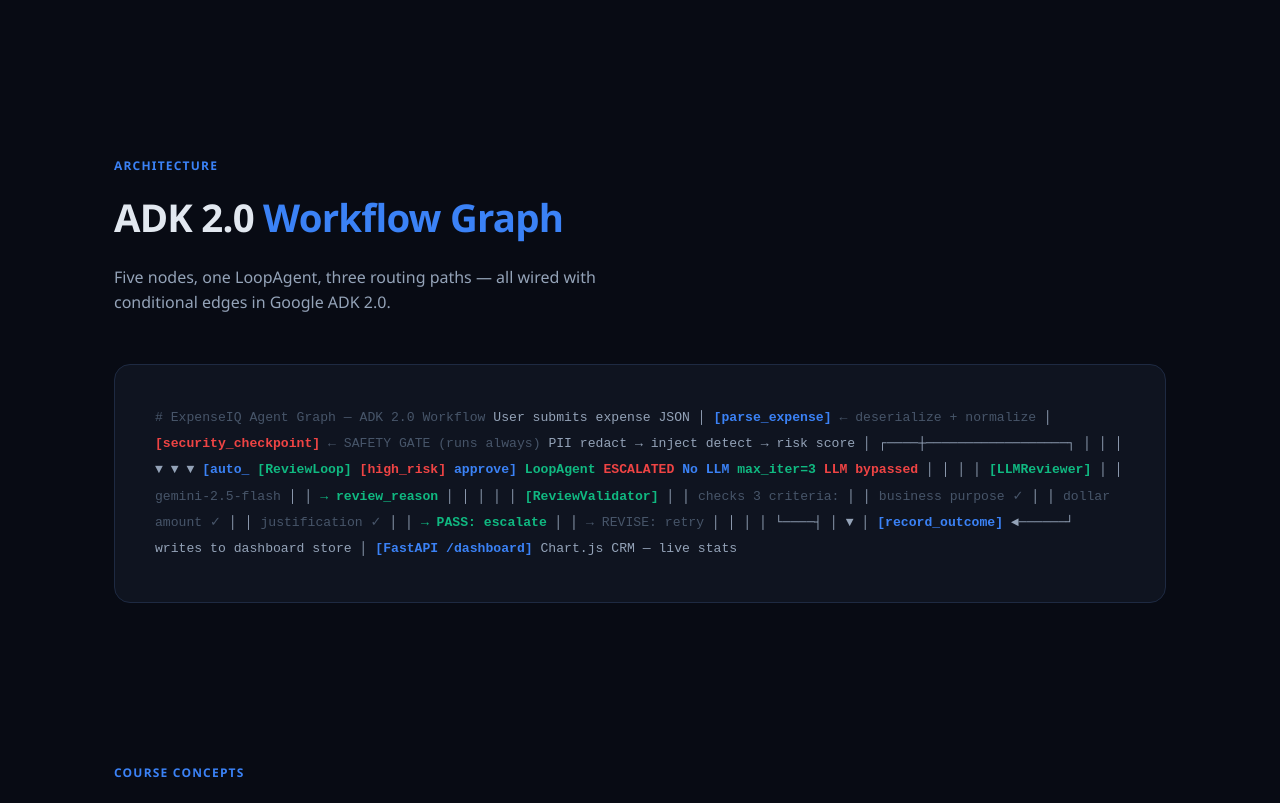
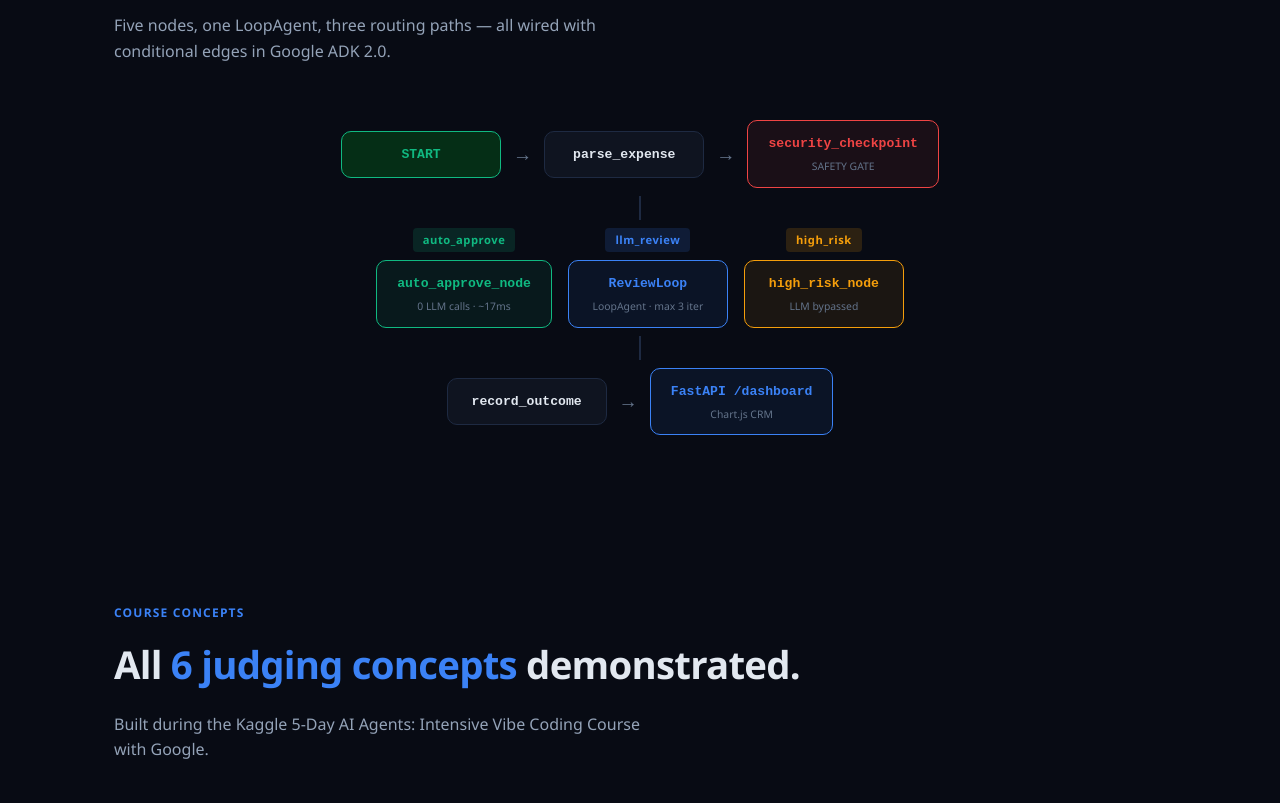
Before and after one commit to ashish-doing/expenseiq, a plain HTML site: page docs/index.html in a window 1280 px wide. Shown: the part 2373-3176 px from the top of the page. Drawn offline with Linux system fonts and the light colour scheme.

Commit message:
fix: landing page - visual flow diagram + 4-col security cards

```diff
--- a/docs/index.html
+++ b/docs/index.html
@@ -134,6 +134,30 @@
     .result-card .r-label { font-size: 0.72rem; color: var(--muted); text-transform: uppercase; letter-spacing: 0.05em; margin-bottom: 6px; }
     .result-card .r-val { font-size: 1.6rem; font-weight: 800; }
     .result-card .r-sub { font-size: 0.75rem; color: var(--dim); margin-top: 2px; }
+
+    /* FLOW VISUAL */
+    .flow-visual { margin-top: 40px; display: flex; flex-direction: column; align-items: center; gap: 0; }
+    .flow-row { display: flex; align-items: center; justify-content: center; gap: 12px; flex-wrap: wrap; padding: 8px 0; }
+    .flow-row.branches { gap: 16px; align-items: flex-start; }
+    .flow-node { background: var(--surface); border: 1px solid var(--border); border-radius: 10px; padding: 12px 20px; font-family: monospace; font-size: 0.82rem; font-weight: 700; color: var(--text); text-align: center; min-width: 160px; }
+    .flow-node.start { background: #052e16; border-color: var(--accent2); color: var(--accent2); }
+    .flow-node.gate { border-color: var(--danger); color: var(--danger); background: rgba(239,68,68,0.08); }
+    .flow-node.green-node { border-color: var(--accent2); color: var(--accent2); background: rgba(16,185,129,0.08); }
+    .flow-node.blue-node { border-color: var(--accent); color: var(--accent); background: rgba(59,130,246,0.08); }
+    .flow-node.red-node { border-color: var(--warning); color: var(--warning); background: rgba(245,158,11,0.08); }
+    .flow-node.accent { border-color: var(--accent); color: var(--accent); background: rgba(59,130,246,0.08); }
+    .flow-sublabel { font-size: 0.65rem; font-weight: 400; color: var(--muted); margin-top: 4px; font-family: 'Segoe UI', sans-serif; }
+    .flow-arrow { color: var(--muted); font-size: 1.2rem; }
+    .flow-branch { display: flex; flex-direction: column; align-items: center; gap: 8px; }
+    .flow-branch-label { font-size: 0.7rem; font-weight: 700; letter-spacing: 0.05em; padding: 3px 10px; border-radius: 4px; }
+    .flow-branch-label.green { background: rgba(16,185,129,0.15); color: var(--accent2); }
+    .flow-branch-label.blue { background: rgba(59,130,246,0.15); color: var(--accent); }
+    .flow-branch-label.red { background: rgba(245,158,11,0.15); color: var(--warning); }
+    .flow-branch-line { width: 2px; height: 24px; background: var(--border); }
+
+    .security-grid.four-col { grid-template-columns: repeat(4, 1fr); }
+    @media (max-width: 900px) { .security-grid.four-col { grid-template-columns: repeat(2, 1fr); } }
+    @media (max-width: 500px) { .security-grid.four-col { grid-template-columns: 1fr; } }
   </style>
 </head>
 <body>
@@ -208,7 +232,7 @@
   <div class="section-label">Safety Gate</div>
   <h2>The <em>LLM never sees</em> the attack.</h2>
   <p class="section-sub">The security checkpoint runs before every LLM call, every time, with no exceptions. It's not a guardrail — it's a gate.</p>
-  <div class="security-grid">
+  <div class="security-grid four-col">
     <div class="sec-card">
       <h3><span>🔍</span> PII Redaction</h3>
       <p>SSN and credit card patterns are replaced before anything else happens — even before risk scoring.</p>
@@ -237,42 +261,35 @@
   <div class="section-label">Architecture</div>
   <h2>ADK 2.0 <em>Workflow Graph</em></h2>
   <p class="section-sub">Five nodes, one LoopAgent, three routing paths — all wired with conditional edges in Google ADK 2.0.</p>
-  <div class="flow">
-<span class="comment"># ExpenseIQ Agent Graph — ADK 2.0 Workflow</span>
-
-User submits expense JSON
-         │
-    <span class="node">[parse_expense]</span>         <span class="comment">← deserialize + normalize</span>
-         │
-    <span class="gate">[security_checkpoint]</span>   <span class="comment">← SAFETY GATE (runs always)</span>
-    PII redact → inject detect → risk score
-         │
-    ┌────┼──────────────────┐
-    │    │                  │
-    ▼    ▼                  ▼
-<span class="node">[auto_    </span><span class="loop">[ReviewLoop]    </span><span class="gate">[high_risk]</span>
-<span class="node">approve]  </span><span class="loop">LoopAgent       </span><span class="gate">ESCALATED  </span>
-<span class="node">No LLM    </span><span class="loop">max_iter=3      </span><span class="gate">LLM bypassed</span>
-    │    │                  │
-    │   <span class="loop">[LLMReviewer]</span>       │
-    │   <span class="comment">gemini-2.5-flash</span>    │
-    │   <span class="loop">→ review_reason</span>     │
-    │    │                  │
-    │   <span class="loop">[ReviewValidator]</span>    │
-    │   <span class="comment">checks 3 criteria:</span>  │
-    │   <span class="comment">business purpose ✓</span>  │
-    │   <span class="comment">dollar amount ✓</span>     │
-    │   <span class="comment">justification ✓</span>    │
-    │   <span class="loop">→ PASS: escalate</span>    │
-    │   <span class="comment">→ REVISE: retry</span>    │
-    │    │                  │
-    └────┤                  │
-         ▼                  │
-    <span class="node">[record_outcome]</span> ◄──────┘
-    writes to dashboard store
-         │
-    <span class="node">[FastAPI /dashboard]</span>
-    Chart.js CRM — live stats
+  <div class="flow-visual">
+    <div class="flow-row">
+      <div class="flow-node start">START</div>
+      <div class="flow-arrow">→</div>
+      <div class="flow-node">parse_expense</div>
+      <div class="flow-arrow">→</div>
+      <div class="flow-node gate">security_checkpoint<div class="flow-sublabel">SAFETY GATE</div></div>
+    </div>
+    <div class="flow-branch-line"></div>
+    <div class="flow-row branches">
+      <div class="flow-branch">
+        <div class="flow-branch-label green">auto_approve</div>
+        <div class="flow-node green-node">auto_approve_node<div class="flow-sublabel">0 LLM calls · ~17ms</div></div>
+      </div>
+      <div class="flow-branch">
+        <div class="flow-branch-label blue">llm_review</div>
+        <div class="flow-node blue-node">ReviewLoop<div class="flow-sublabel">LoopAgent · max 3 iter</div></div>
+      </div>
+      <div class="flow-branch">
+        <div class="flow-branch-label red">high_risk</div>
+        <div class="flow-node red-node">high_risk_node<div class="flow-sublabel">LLM bypassed</div></div>
+      </div>
+    </div>
+    <div class="flow-branch-line"></div>
+    <div class="flow-row">
+      <div class="flow-node">record_outcome</div>
+      <div class="flow-arrow">→</div>
+      <div class="flow-node accent">FastAPI /dashboard<div class="flow-sublabel">Chart.js CRM</div></div>
+    </div>
   </div>
 </section>
 
```
